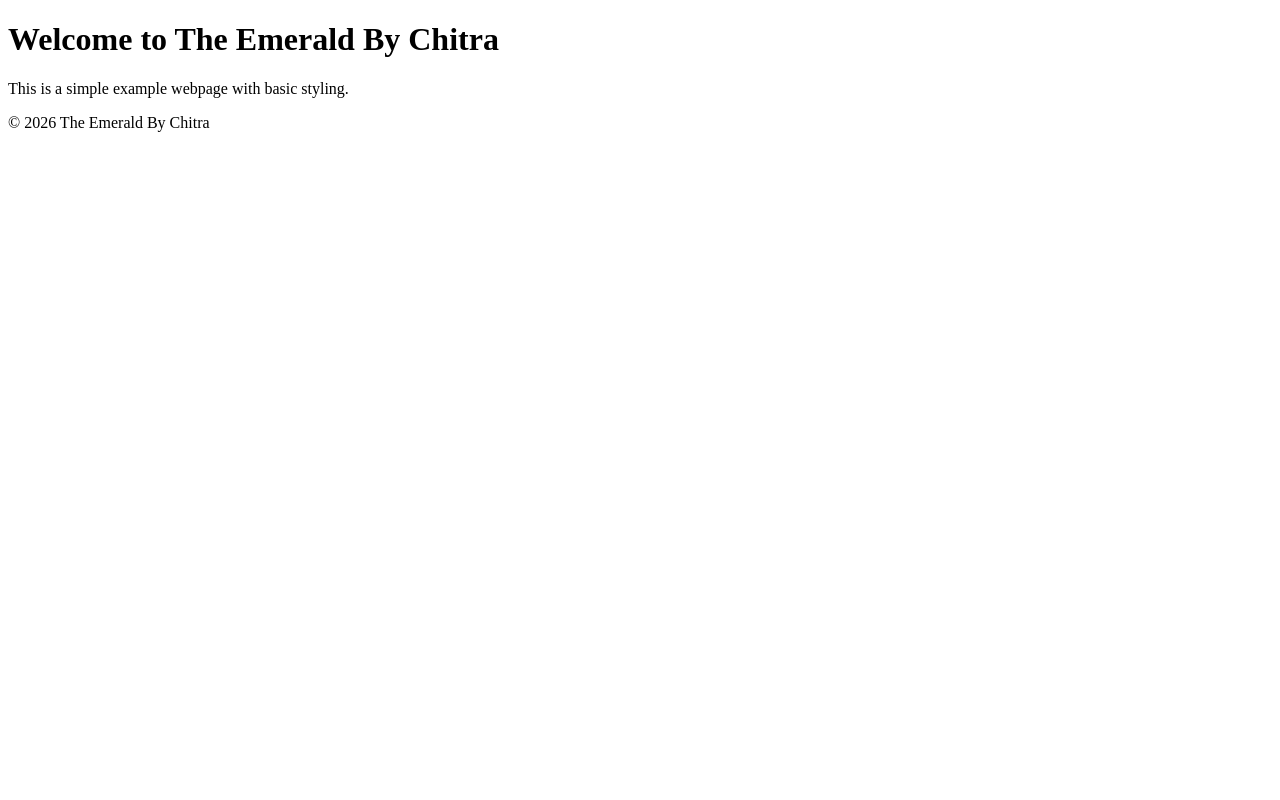
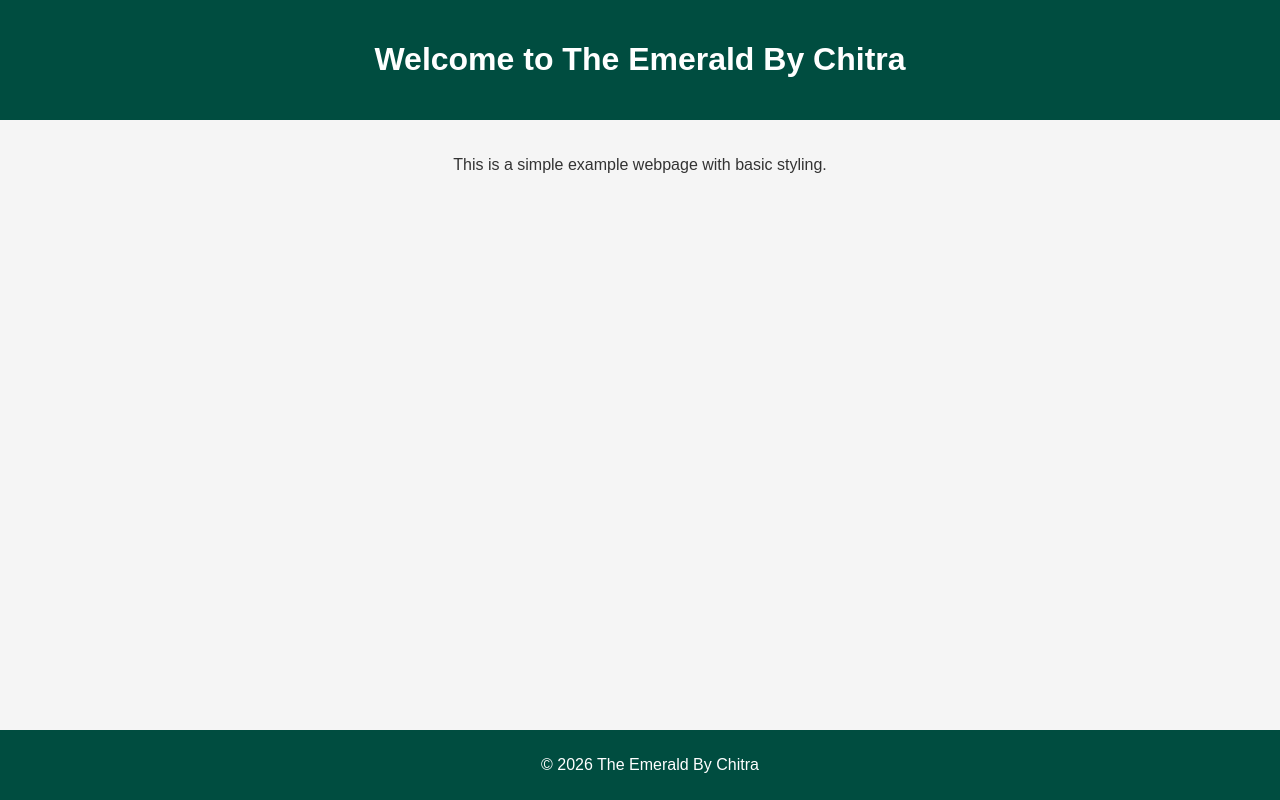
Before and after one commit to chitramishra2612-droid/The-Emerald-By-Chitra, a plain HTML site: page index.html in a window 1280 px wide. Drawn offline with Linux system fonts and the light colour scheme.

Commit message:
Update style.css

```diff
--- a/style.css
+++ b/style.css
@@ -1 +1,29 @@
-style.css
+body {
+    font-family: Arial, sans-serif;
+    margin: 0;
+    padding: 0;
+    background-color: #f5f5f5;
+    color: #333;
+}
+
+header {
+    background-color: #004d40;
+    color: white;
+    padding: 20px;
+    text-align: center;
+}
+
+main {
+    padding: 20px;
+    text-align: center;
+}
+
+footer {
+    background-color: #004d40;
+    color: white;
+    padding: 10px;
+    position: fixed;
+    bottom: 0;
+    width: 100%;
+    text-align: center;
+}
```
